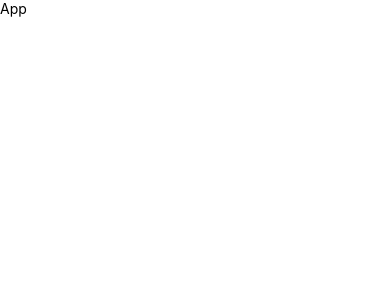
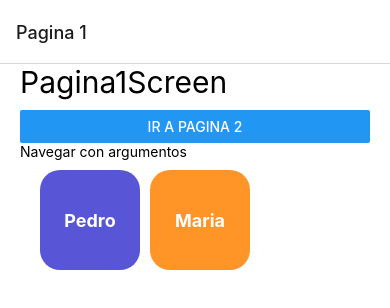
Before and after one commit to JeralPineda/navigation-app-RN, a React Native app: screen / in a window 390 px wide. Shown: the top 308 px of the page. Built offline with nearby package versions, Linux system fonts and the light colour scheme.

Commit message:
feat: react navigation stack

```diff
--- a/src/App.tsx
+++ b/src/App.tsx
@@ -1,11 +1,13 @@
+import "react-native-gesture-handler";
+
 import React from "react";
 import {NavigationContainer} from "@react-navigation/native";
-import {Text} from "react-native";
+import {StackNavigator} from "./navigation";
 
 function App() {
   return (
     <NavigationContainer>
-      <Text>App</Text>
+      <StackNavigator />
     </NavigationContainer>
   );
 }
--- /dev/null
+++ b/src/navigation/StackNavigator.tsx
@@ -0,0 +1,53 @@
+import React from "react";
+import {createStackNavigator} from "@react-navigation/stack";
+import {
+  Pagina1Screen,
+  Pagina2Screen,
+  Pagina3Screen,
+  PersonScreen,
+} from "../screens";
+
+//*Recomendado usar para los params con interfaces
+export type RootStackParams = {
+  Pagina1Screen: undefined;
+  Pagina2Screen: undefined; //* para indicar que no recibe nada
+  Pagina3Screen: undefined;
+  PersonaScreen: {
+    id: number;
+    name: string;
+  };
+};
+
+const Stack = createStackNavigator<RootStackParams>();
+
+export const StackNavigator = () => {
+  return (
+    <Stack.Navigator
+      screenOptions={{
+        headerStyle: {
+          elevation: 0,
+          shadowColor: "transparent", //IOS
+        },
+        cardStyle: {
+          backgroundColor: "white",
+        },
+      }}>
+      <Stack.Screen
+        name="Pagina1Screen"
+        options={{title: "Pagina 1"}}
+        component={Pagina1Screen}
+      />
+      <Stack.Screen
+        name="Pagina2Screen"
+        options={{title: "Pagina 2"}}
+        component={Pagina2Screen}
+      />
+      <Stack.Screen
+        name="Pagina3Screen"
+        options={{title: "Pagina 3"}}
+        component={Pagina3Screen}
+      />
+      <Stack.Screen name="PersonaScreen" component={PersonScreen} />
+    </Stack.Navigator>
+  );
+};
--- /dev/null
+++ b/src/navigation/index.ts
@@ -0,0 +1 @@
+export {StackNavigator} from "./StackNavigator";
--- /dev/null
+++ b/src/screens/Pagina1Screen.tsx
@@ -0,0 +1,40 @@
+import React from "react";
+import {Text, View, Button} from "react-native";
+import type {StackScreenProps} from "@react-navigation/stack";
+import {styles} from "../theme/theme";
+import {TouchableOpacity} from "react-native-gesture-handler";
+
+interface Pagina1ScreenProps extends StackScreenProps<any, any> {}
+
+export const Pagina1Screen = ({navigation}: Pagina1ScreenProps) => {
+  return (
+    <View style={styles.globalMargin}>
+      <Text style={styles.title}>Pagina1Screen</Text>
+
+      <Button
+        title="Ir a pagina 2"
+        onPress={() => navigation.navigate("Pagina2Screen")}
+      />
+
+      <Text>Navegar con argumentos</Text>
+
+      <View style={[styles.globalMargin, styles.flexRow]}>
+        <TouchableOpacity
+          style={[styles.bigButton, styles.primaryColor]}
+          onPress={() =>
+            navigation.navigate("PersonaScreen", {id: 1, name: "Pedro"})
+          }>
+          <Text style={styles.bigButtonText}>Pedro</Text>
+        </TouchableOpacity>
+
+        <TouchableOpacity
+          style={[styles.bigButton, styles.secondaryColor]}
+          onPress={() =>
+            navigation.navigate("PersonaScreen", {id: 2, name: "Maria"})
+          }>
+          <Text style={styles.bigButtonText}>Maria</Text>
+        </TouchableOpacity>
+      </View>
+    </View>
+  );
+};
--- /dev/null
+++ b/src/screens/Pagina2Screen.tsx
@@ -0,0 +1,28 @@
+import React, {useEffect} from "react";
+import {Text, View, Button} from "react-native";
+import {useNavigation} from "@react-navigation/native";
+
+import {styles} from "../theme/theme";
+
+export const Pagina2Screen = () => {
+  const navigator = useNavigation();
+
+  useEffect(() => {
+    navigator.setOptions({
+      title: "Hola mundo",
+      headerBackTitle: "", //IOS
+    });
+    // eslint-disable-next-line react-hooks/exhaustive-deps
+  }, []);
+
+  return (
+    <View style={styles.globalMargin}>
+      <Text style={styles.title}>Pagina2Screen</Text>
+
+      <Button
+        title="Ir a pagina 3"
+        onPress={() => navigator.navigate("Pagina3Screen" as never)}
+      />
+    </View>
+  );
+};
--- /dev/null
+++ b/src/screens/Pagina3Screen.tsx
@@ -0,0 +1,16 @@
+import React from "react";
+import {Text, View, Button} from "react-native";
+import {styles} from "../theme/theme";
+import {StackScreenProps} from "@react-navigation/stack";
+
+interface Props extends StackScreenProps<any, any> {}
+
+export const Pagina3Screen = ({navigation}: Props) => {
+  return (
+    <View style={styles.globalMargin}>
+      <Text style={styles.title}>Pagina3Screen</Text>
+
+      <Button title="Regresar" onPress={() => navigation.popToTop()} />
+    </View>
+  );
+};
--- /dev/null
+++ b/src/screens/PersonScreen.tsx
@@ -0,0 +1,36 @@
+import React, {useEffect} from "react";
+import {Text, View} from "react-native";
+import {styles} from "../theme/theme";
+import {StackScreenProps} from "@react-navigation/stack";
+import {RootStackParams} from "../navigation/StackNavigator";
+
+//! No recomendado usar interface asi
+// interface RouteParams {
+//   id: number;
+//   name: string;
+// }
+
+//*Recomendado usar para los params con interfaces
+interface Props extends StackScreenProps<RootStackParams, "PersonaScreen"> {}
+
+export const PersonScreen = ({route, navigation}: Props) => {
+  // console.log(JSON.stringify(props, null, 3));
+
+  //! No recomendado usar interface asi
+  // const params = route.params as RouteParams;
+
+  const params = route.params;
+
+  useEffect(() => {
+    navigation.setOptions({
+      title: params.name,
+    });
+    // eslint-disable-next-line react-hooks/exhaustive-deps
+  }, []);
+
+  return (
+    <View style={styles.globalMargin}>
+      <Text style={styles.title}> {JSON.stringify(params, null, 3)}</Text>
+    </View>
+  );
+};
--- /dev/null
+++ b/src/screens/index.ts
@@ -0,0 +1,4 @@
+export {Pagina1Screen} from "./Pagina1Screen";
+export {Pagina2Screen} from "./Pagina2Screen";
+export {Pagina3Screen} from "./Pagina3Screen";
+export {PersonScreen} from "./PersonScreen";
--- /dev/null
+++ b/src/theme/theme.tsx
@@ -0,0 +1,35 @@
+import {StyleSheet} from "react-native";
+
+export const styles = StyleSheet.create({
+  globalMargin: {
+    marginHorizontal: 20,
+  },
+  title: {
+    fontSize: 30,
+    marginBottom: 10,
+  },
+  flexRow: {
+    flexDirection: "row",
+    marginTop: 10,
+  },
+  bigButton: {
+    width: 100,
+    height: 100,
+    backgroundColor: "red",
+    borderRadius: 20,
+    alignItems: "center",
+    justifyContent: "center",
+    marginRight: 10,
+  },
+  primaryColor: {
+    backgroundColor: "#5856d6",
+  },
+  secondaryColor: {
+    backgroundColor: "#ff9427",
+  },
+  bigButtonText: {
+    color: "#fff",
+    fontSize: 18,
+    fontWeight: "bold",
+  },
+});
```
